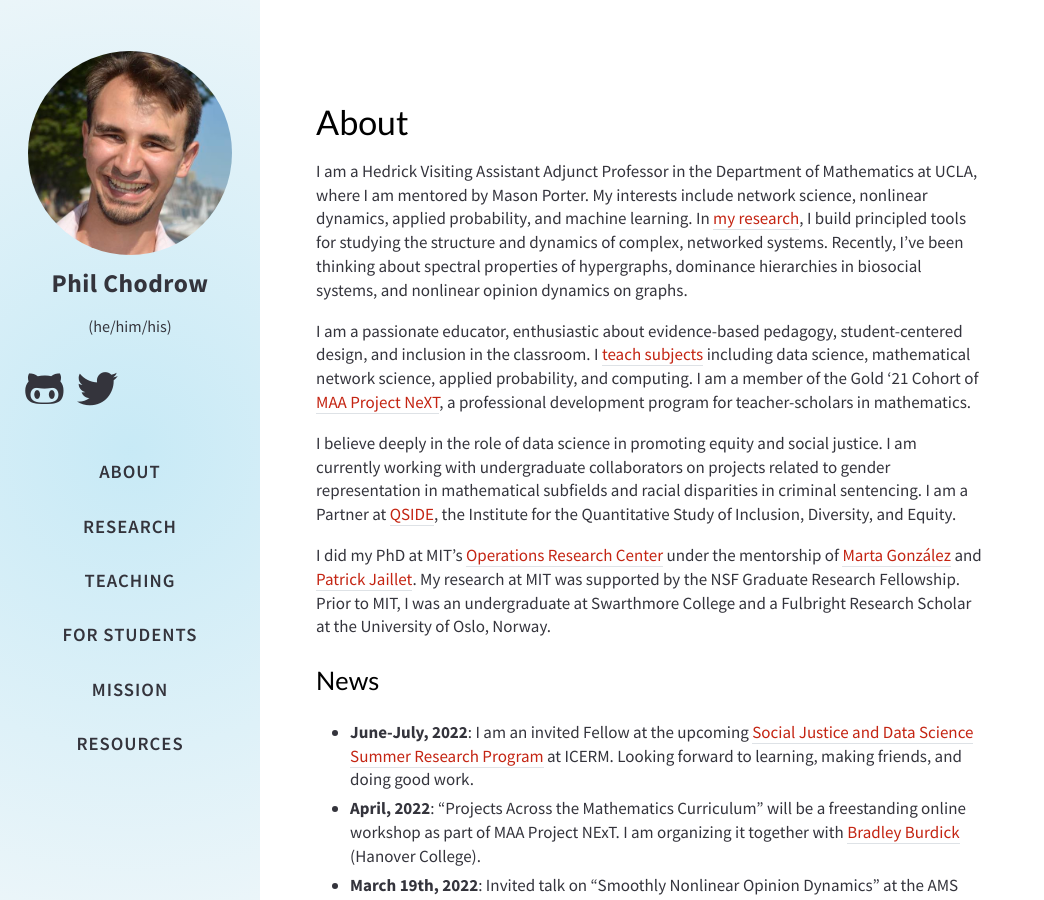
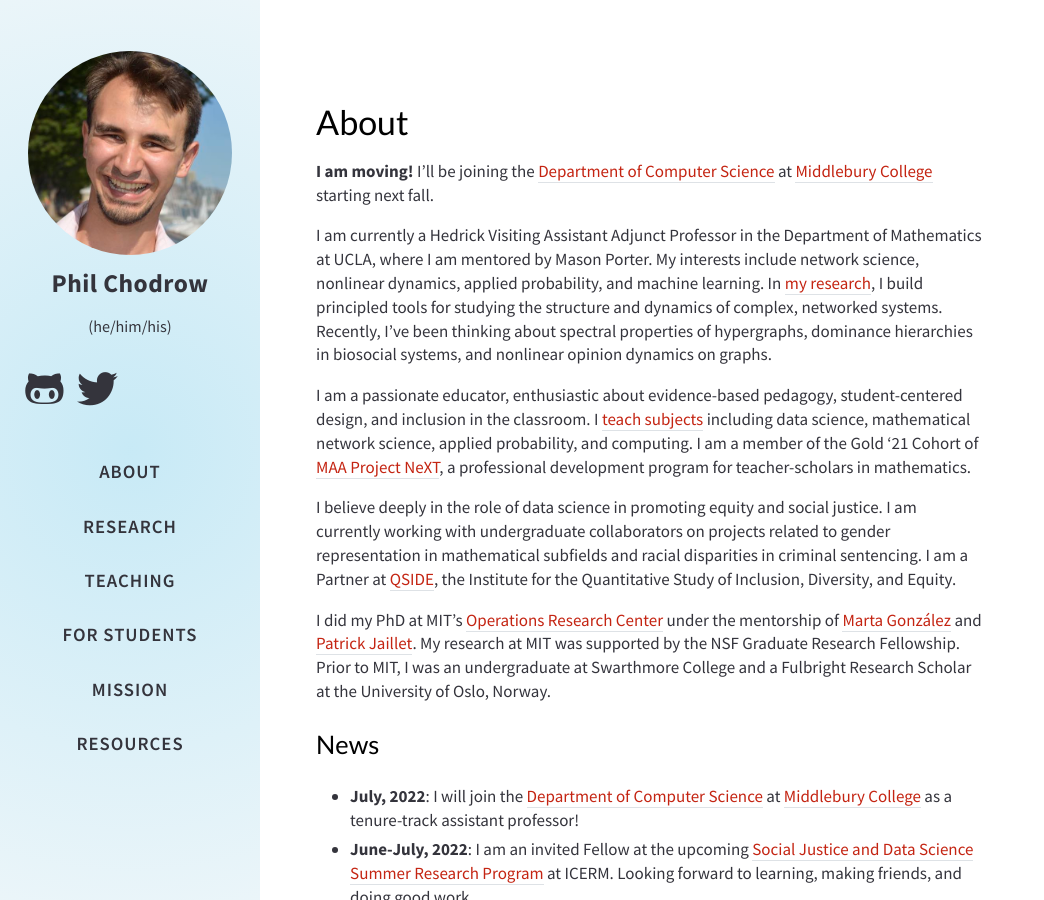
Before and after one commit to PhilChodrow/UCLA-website, a Jekyll site: the page built from index.md, in a window 1280 px wide and 900 px high. Shown: the whole window, without its empty margins (0-1044 px from the left). Built offline with Jekyll 4.4.1, drawn with Linux system fonts in a browser that asks for light colours; nearby versions of some CDN libraries; comment, search, counter and statistics services are not loaded; a style sheet for code colours, icons or effects is not loaded.

Commit message:
Update index.md

```diff
--- a/index.md
+++ b/index.md
@@ -7,7 +7,9 @@ order: 2
 
 # About
 
-I am a Hedrick Visiting Assistant Adjunct Professor in the Department of Mathematics at UCLA, where I am mentored by Mason Porter. My interests include network science, nonlinear dynamics, applied probability, and machine learning. In [my research](/research), I build principled tools for studying the structure and dynamics of complex, networked systems. Recently, I've been thinking about spectral properties of hypergraphs, dominance hierarchies in biosocial systems, and nonlinear opinion dynamics on graphs.
+**I am moving!** I'll be joining the [Department of Computer Science](https://www.middlebury.edu/academics/cs) at [Middlebury College](https://www.middlebury.edu/#story645114) starting next fall.
+
+I am currently a Hedrick Visiting Assistant Adjunct Professor in the Department of Mathematics at UCLA, where I am mentored by Mason Porter. My interests include network science, nonlinear dynamics, applied probability, and machine learning. In [my research](/research), I build principled tools for studying the structure and dynamics of complex, networked systems. Recently, I've been thinking about spectral properties of hypergraphs, dominance hierarchies in biosocial systems, and nonlinear opinion dynamics on graphs.
 
 I am a passionate educator, enthusiastic about evidence-based pedagogy, student-centered design, and inclusion in the classroom. I [teach subjects](/teaching) including data science, mathematical network science, applied probability, and computing.  I am a member of the Gold '21 Cohort of [MAA Project NeXT](https://www.maa.org/programs-and-communities/professional-development/project-next), a professional development program for teacher-scholars in mathematics.
 
@@ -17,6 +19,7 @@ I did my PhD at MIT's [Operations Research Center](https://www.mit.edu/~orc/) un
 
 ## News
 
+- **July, 2022**: I will join the [Department of Computer Science](https://www.middlebury.edu/academics/cs) at [Middlebury College](https://www.middlebury.edu/#story645114) as a tenure-track assistant professor!
 - **June-July, 2022**: I am an invited Fellow at the upcoming [Social Justice and Data Science Summer Research Program](https://icerm.brown.edu/programs/ep-22-dssj/) at ICERM. Looking forward to learning, making friends, and doing good work.
 - **April, 2022**: "Projects Across the Mathematics Curriculum" will be a freestanding online workshop as part of MAA Project NExT. I am organizing it together with [Bradley Burdick](https://sites.google.com/view/bradleylewisburdick) (Hanover College).
 - **March 19th, 2022**: Invited talk on "Smoothly Nonlinear Opinion Dynamics" at the AMS Eastern Sectional Meeting in a Special Session on Structured Populations. Excited to share this joint work with [Heather Zinn Brooks](https://math.hmc.edu/hzinnbrooks/) and [Mason Porter](https://www.math.ucla.edu/~mason/)!
```
